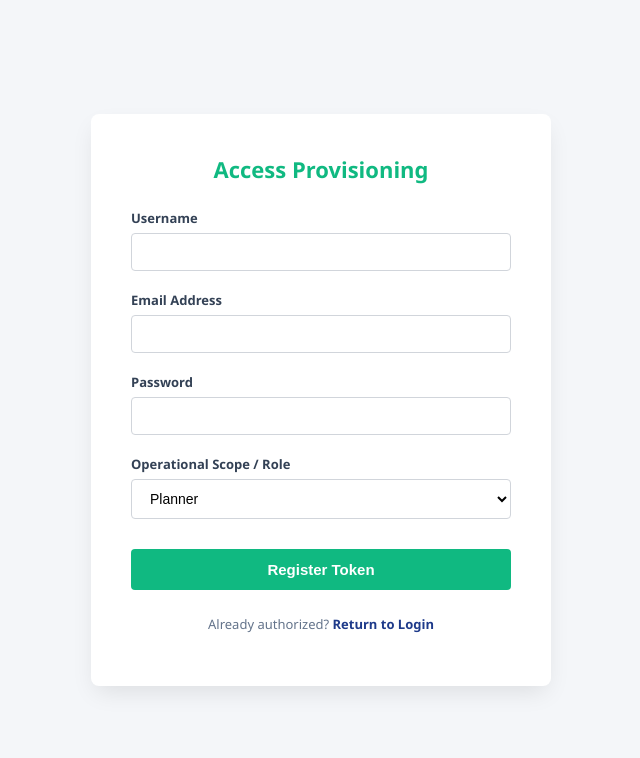
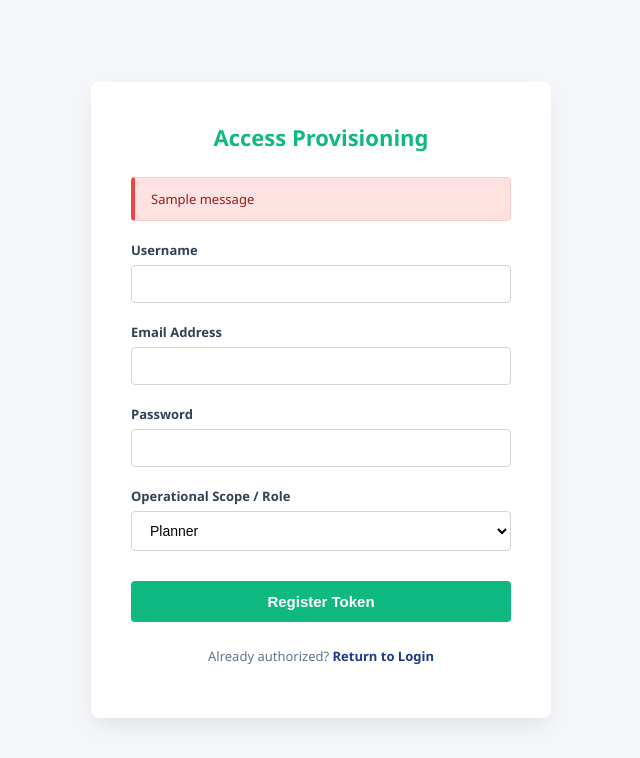
Before and after one commit to rickieer-byte/2003ship, a Flask app: page /register in a window 1280 px wide. Shown: the top 758 px of the page, without its empty margins (319-959 px from the left). Run offline with Flask 3, Linux system fonts and the light colour scheme; tables that the repository leaves empty hold one stand-in row (values such as "Sample post"); one stand-in notice (Sample message) is shown; some libraries are stand-ins or nearby versions.

```diff
--- a/templates/register.html
+++ b/templates/register.html
@@ -82,11 +82,31 @@
             text-decoration: none;
             font-weight: 600;
         }
+        .flash {
+            background-color: #fee2e2;
+            color: #991b1b;
+            border: 1px solid #fecaca;
+            padding: 12px 16px;
+            border-radius: 4px;
+            font-size: 13px;
+            margin-bottom: 20px;
+            font-weight: 500;
+            border-left: 4px solid #ef4444;
+        }
     </style>
 </head>
 <body>
 <div class="card">
     <h2>Access Provisioning</h2>
+
+    {% with messages = get_flashed_messages() %}
+      {% if messages %}
+        {% for message in messages %}
+          <div class="flash">{{ message }}</div>
+        {% endfor %}
+      {% endif %}
+    {% endwith %}
+
     <form method="POST">
         <div class="form-group">
             <label>Username</label>
```
Also changed, not shown: config.py (+5 -6 lines), templates/dashboard.html (+20 -0 lines).
